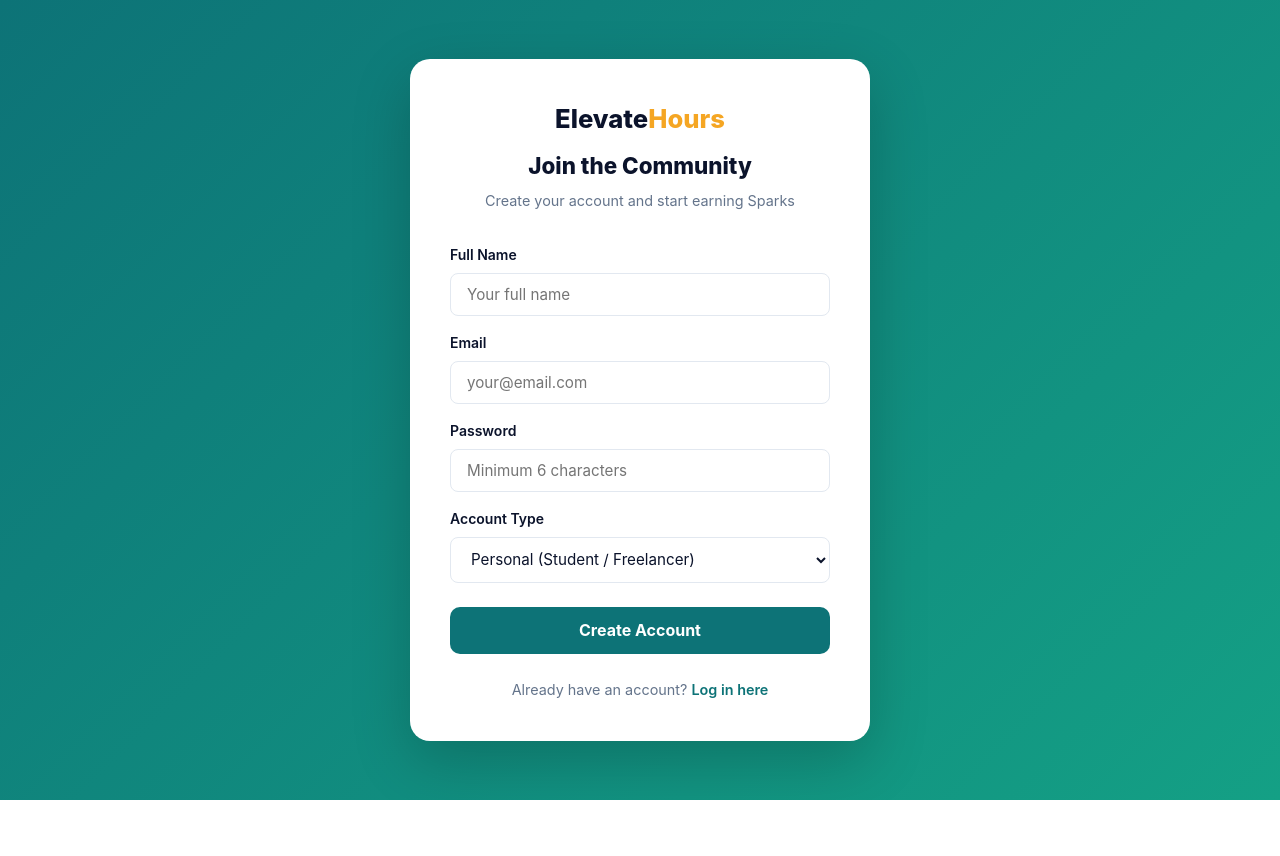
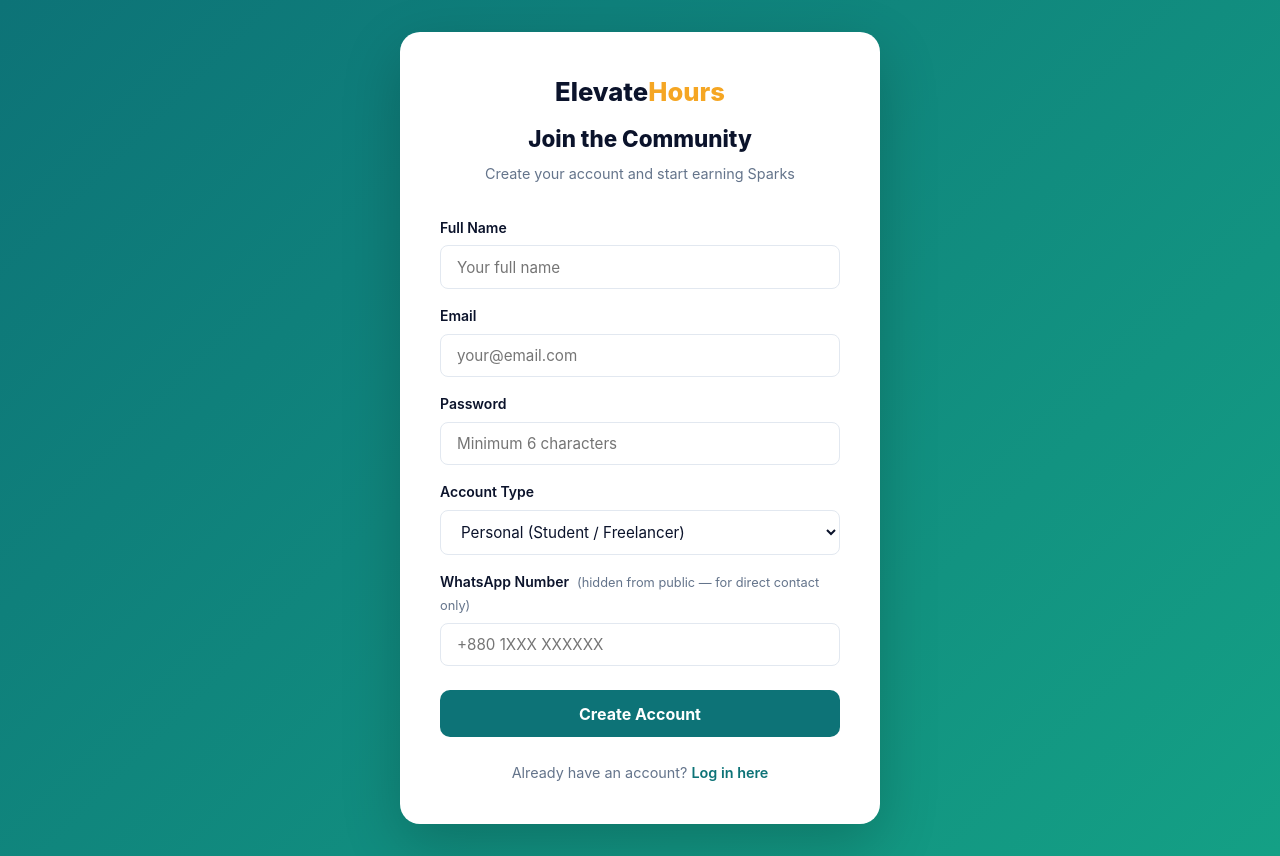
Before and after one commit to Ja-b-ir/ElevateHours, a Next.js app: page /auth/signup in a window 1280 px wide. Before the commit the page ends 800 px from the top, so only its background shows below. Built offline with nearby package versions, Linux system fonts and the light colour scheme; no server answers.

Commit message:
Update page.js

```diff
--- a/src/app/auth/signup/page.js
+++ b/src/app/auth/signup/page.js
@@ -3,7 +3,13 @@ import { useState } from 'react'
 import { supabase } from '@/lib/supabase'
 
 export default function SignupPage() {
-  const [form, setForm] = useState({ full_name: '', email: '', password: '', account_type: 'Personal', whatsapp_number: '' })
+  const [form, setForm] = useState({
+    full_name: '',
+    email: '',
+    password: '',
+    account_type: 'Personal',
+    whatsapp_number: ''
+  })
   const [error, setError] = useState('')
   const [loading, setLoading] = useState(false)
 
@@ -25,14 +31,17 @@ export default function SignupPage() {
       })
       if (error) throw error
       if (data?.user) {
-        // Manually create profile
         await supabase.from('profiles').upsert({
           id: data.user.id,
           email: form.email,
           full_name: form.full_name,
-          account_type: form.account_type
+          account_type: form.account_type,
+          whatsapp_number: form.whatsapp_number,
+          sparks_purchased_total: 250
         })
         window.location.href = '/dashboard'
+      } else {
+        setError('Signup failed. Please try again.')
       }
     } catch (err) {
       setError(err.message || JSON.stringify(err))
@@ -43,12 +52,13 @@ export default function SignupPage() {
 
   return (
     <div style={{
-      minHeight: '100vh', background: 'linear-gradient(135deg, #0D7377 0%, #14A085 100%)',
+      minHeight: '100vh',
+      background: 'linear-gradient(135deg, #0D7377 0%, #14A085 100%)',
       display: 'flex', alignItems: 'center', justifyContent: 'center', padding: '2rem'
     }}>
       <div style={{
         background: 'white', borderRadius: 20, padding: '2.5rem',
-        width: '100%', maxWidth: 460, boxShadow: '0 20px 60px rgba(0,0,0,0.2)'
+        width: '100%', maxWidth: 480, boxShadow: '0 20px 60px rgba(0,0,0,0.2)'
       }}>
         <div style={{ textAlign: 'center', marginBottom: '2rem' }}>
           <div style={{ fontWeight: 800, fontSize: '1.6rem', marginBottom: '0.5rem' }}>
@@ -61,29 +71,59 @@ export default function SignupPage() {
         <form onSubmit={handleSubmit}>
           <div style={{ marginBottom: '1rem' }}>
             <label style={{ display: 'block', fontWeight: 600, fontSize: '0.875rem', marginBottom: '0.4rem' }}>Full Name</label>
-            <input type="text" required placeholder="Your full name" value={form.full_name}
+            <input
+              type="text" required placeholder="Your full name"
+              value={form.full_name}
               onChange={e => setForm({ ...form, full_name: e.target.value })}
-              style={{ width: '100%', padding: '0.7rem 1rem', border: '1.5px solid #e2e8f0', borderRadius: 8, fontSize: '0.95rem', outline: 'none' }} />
+              style={{ width: '100%', padding: '0.7rem 1rem', border: '1.5px solid #e2e8f0', borderRadius: 8, fontSize: '0.95rem', outline: 'none' }}
+            />
           </div>
+
           <div style={{ marginBottom: '1rem' }}>
             <label style={{ display: 'block', fontWeight: 600, fontSize: '0.875rem', marginBottom: '0.4rem' }}>Email</label>
-            <input type="email" required placeholder="your@email.com" value={form.email}
+            <input
+              type="email" required placeholder="your@email.com"
+              value={form.email}
               onChange={e => setForm({ ...form, email: e.target.value })}
-              style={{ width: '100%', padding: '0.7rem 1rem', border: '1.5px solid #e2e8f0', borderRadius: 8, fontSize: '0.95rem', outline: 'none' }} />
+              style={{ width: '100%', padding: '0.7rem 1rem', border: '1.5px solid #e2e8f0', borderRadius: 8, fontSize: '0.95rem', outline: 'none' }}
+            />
           </div>
+
           <div style={{ marginBottom: '1rem' }}>
             <label style={{ display: 'block', fontWeight: 600, fontSize: '0.875rem', marginBottom: '0.4rem' }}>Password</label>
-            <input type="password" required placeholder="Minimum 6 characters" value={form.password}
+            <input
+              type="password" required placeholder="Minimum 6 characters"
+              value={form.password}
               onChange={e => setForm({ ...form, password: e.target.value })}
-              style={{ width: '100%', padding: '0.7rem 1rem', border: '1.5px solid #e2e8f0', borderRadius: 8, fontSize: '0.95rem', outline: 'none' }} />
+              style={{ width: '100%', padding: '0.7rem 1rem', border: '1.5px solid #e2e8f0', borderRadius: 8, fontSize: '0.95rem', outline: 'none' }}
+            />
           </div>
-          <div style={{ marginBottom: '1.5rem' }}>
+
+          <div style={{ marginBottom: '1rem' }}>
             <label style={{ display: 'block', fontWeight: 600, fontSize: '0.875rem', marginBottom: '0.4rem' }}>Account Type</label>
-            <select value={form.account_type} onChange={e => setForm({ ...form, account_type: e.target.value })}
-              style={{ width: '100%', padding: '0.7rem 1rem', border: '1.5px solid #e2e8f0', borderRadius: 8, fontSize: '0.95rem', outline: 'none', background: 'white' }}>
+            <select
+              value={form.account_type}
+              onChange={e => setForm({ ...form, account_type: e.target.value })}
+              style={{ width: '100%', padding: '0.7rem 1rem', border: '1.5px solid #e2e8f0', borderRadius: 8, fontSize: '0.95rem', outline: 'none', background: 'white' }}
+            >
               <option value="Personal">Personal (Student / Freelancer)</option>
               <option value="Organization">Organization (Startup / NGO)</option>
             </select>
+          </div>
+
+          <div style={{ marginBottom: '1.5rem' }}>
+            <label style={{ display: 'block', fontWeight: 600, fontSize: '0.875rem', marginBottom: '0.4rem' }}>
+              WhatsApp Number
+              <span style={{ color: '#64748b', fontWeight: 400, marginLeft: '0.5rem', fontSize: '0.8rem' }}>
+                (hidden from public — for direct contact only)
+              </span>
+            </label>
+            <input
+              type="tel" required placeholder="+880 1XXX XXXXXX"
+              value={form.whatsapp_number}
+              onChange={e => setForm({ ...form, whatsapp_number: e.target.value })}
+              style={{ width: '100%', padding: '0.7rem 1rem', border: '1.5px solid #e2e8f0', borderRadius: 8, fontSize: '0.95rem', outline: 'none' }}
+            />
           </div>
 
           {error && (
```
